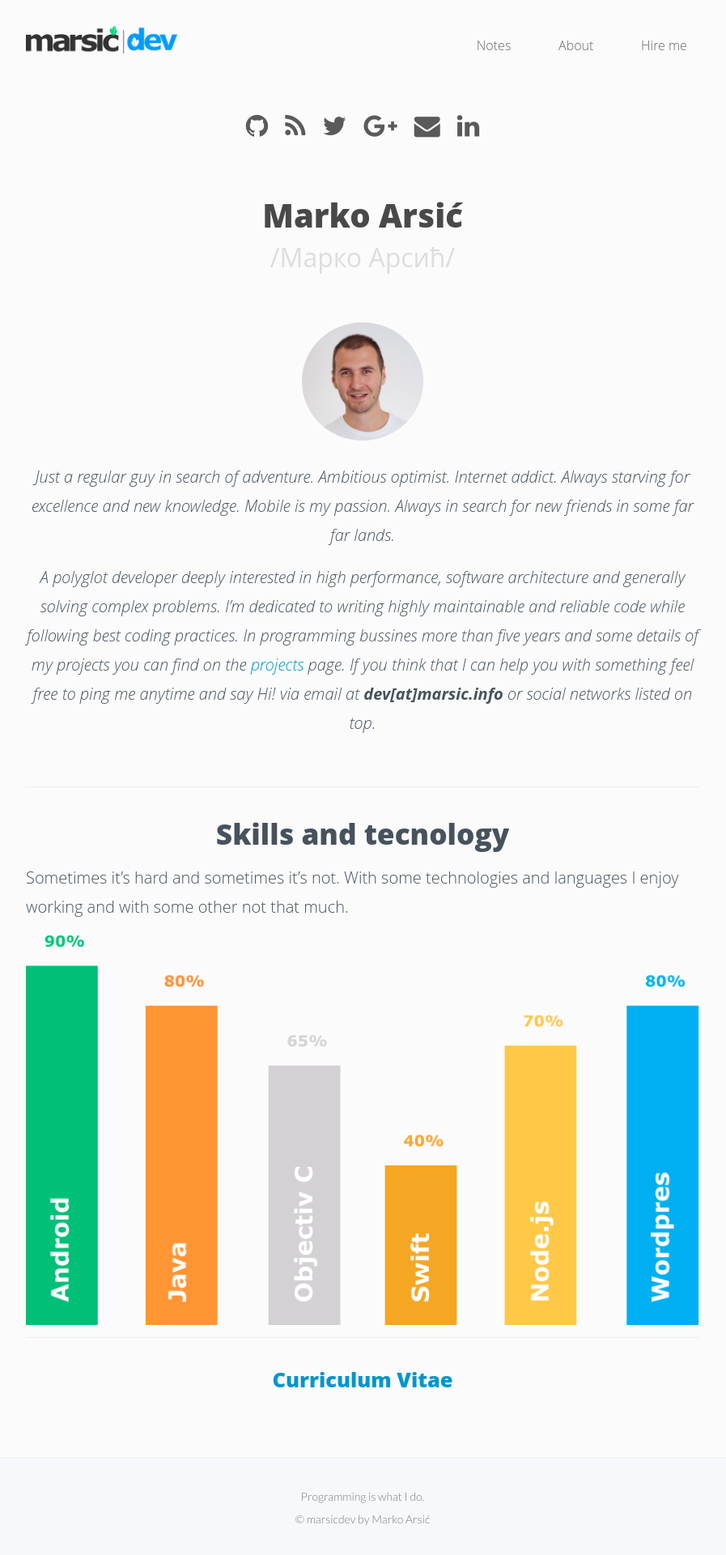
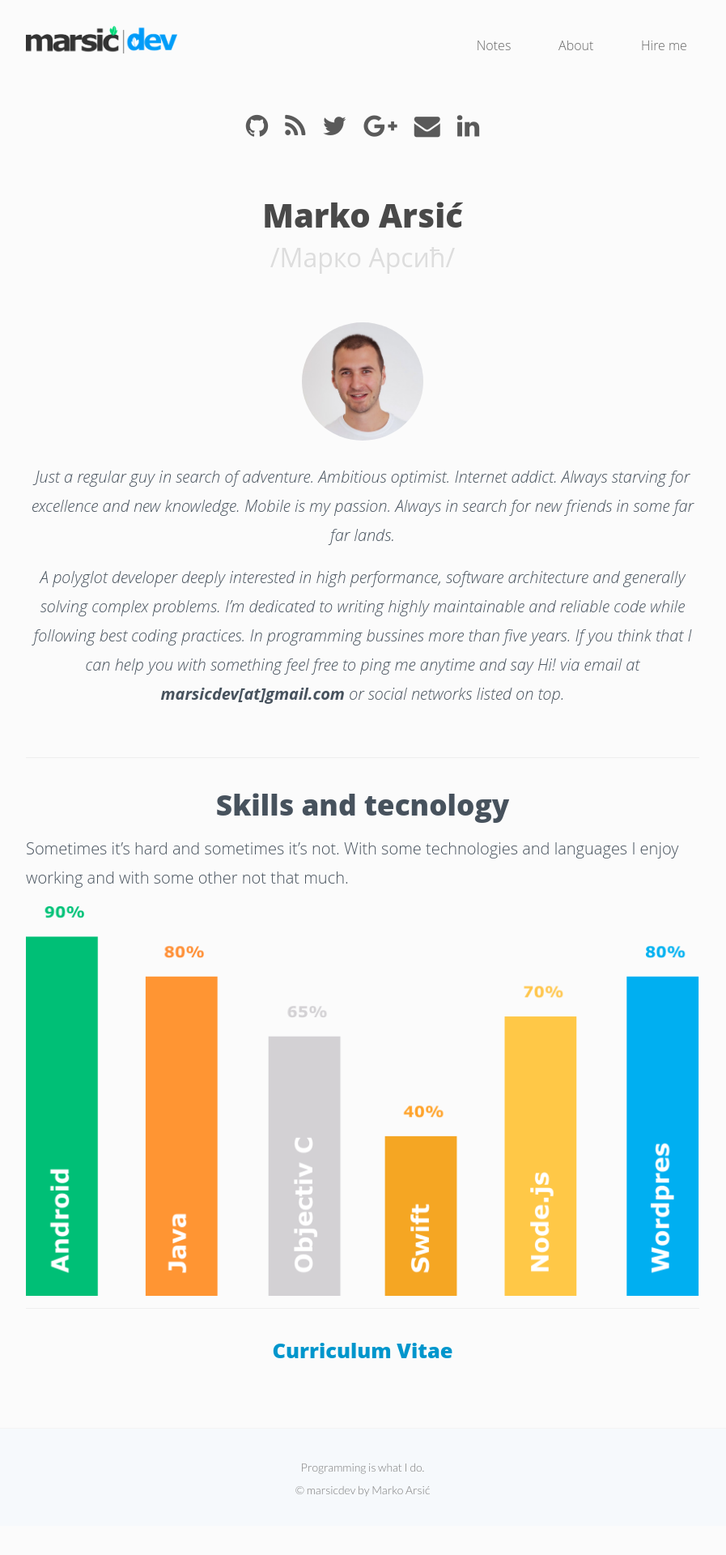
Before and after one commit to marsicdev/marsicdev.github.io, a Jekyll site: the page built from about.html, in a window 1280 px wide. Shown: the whole page at 81% size, without its empty margins (192-1089 px from the left). Built offline with Jekyll 4.4.1, drawn with Linux system fonts in a browser that asks for light colours; nearby versions of some CDN libraries; after the commit the page ends 1884 px from its top, so only the background shows below that.

Commit message:
Update about.html

```diff
--- a/about.html
+++ b/about.html
@@ -11,7 +11,7 @@ permalink: /about/
         Just a regular guy in search of adventure. Ambitious optimist. Internet addict. Always starving for excellence and new knowledge. Mobile is my passion. Always in search for new friends in some far far lands.
     </p>
     <p>
-        A polyglot developer deeply interested in high performance, software architecture and generally solving complex problems. I’m dedicated to writing highly maintainable and reliable code while following best coding practices. In programming bussines more than five years and some details of my projects you can find on the <a href="/projects">projects</a> page. If you think that I can help you with something feel free to ping me anytime and say Hi! via email at <b>dev[at]marsic.info</b> or social networks listed on top.
+        A polyglot developer deeply interested in high performance, software architecture and generally solving complex problems. I’m dedicated to writing highly maintainable and reliable code while following best coding practices. In programming bussines more than five years. If you think that I can help you with something feel free to ping me anytime and say Hi! via email at <b>marsicdev[at]gmail.com</b> or social networks listed on top.
     </p>
 </div>
 
```
